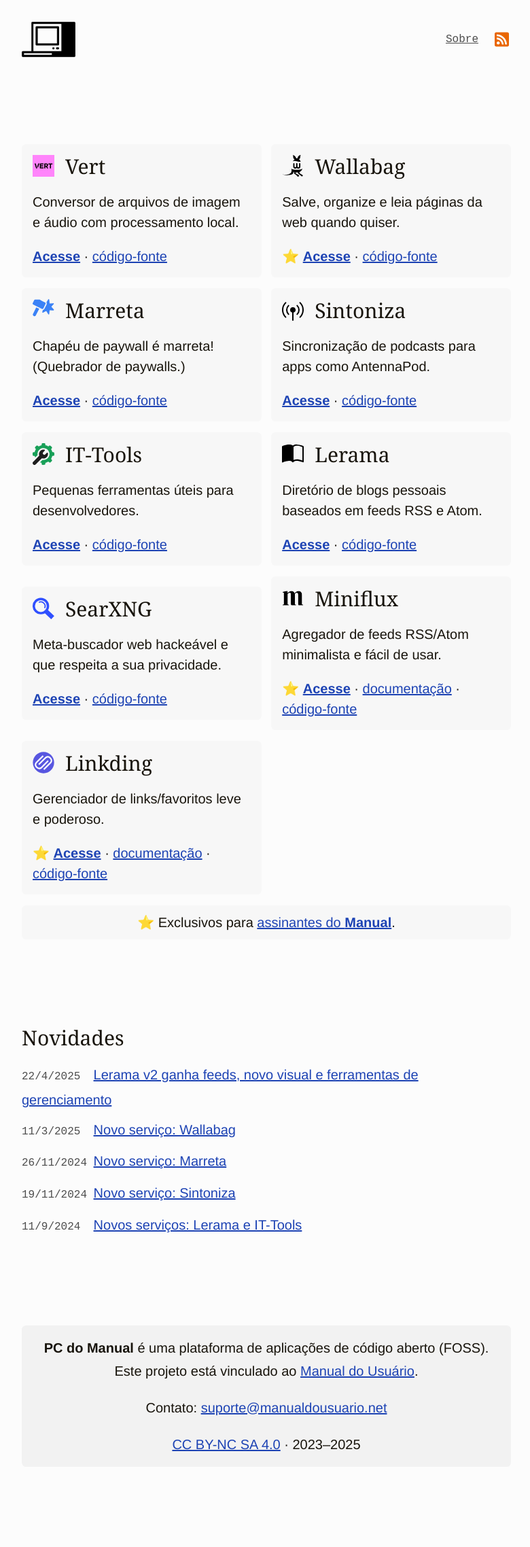
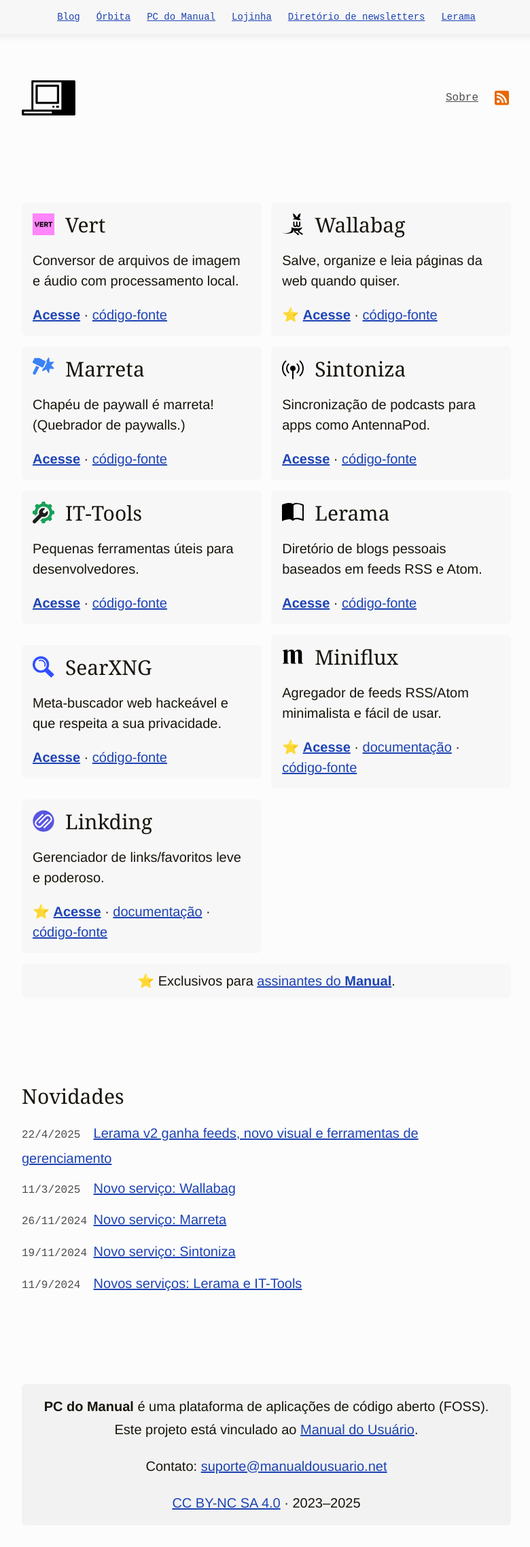
Before and after one commit to manualdousuario/pcdomanual-site, a Jekyll site: the page built from index.html, in a window 1280 px wide. Shown: the whole page at 68% size, without its empty margins (248-1028 px from the left). Built offline with Jekyll 4.4.1, drawn with Linux system fonts in a browser that asks for light colours; before the commit the page ends 2190 px from its top, so only the background shows below that.

Commit message:
Adiciona barra global no topo das páginas

```diff
--- a/_includes/header.html
+++ b/_includes/header.html
@@ -15,6 +15,14 @@
 </head>
 
 <body{% if page.id %} class="single"{% endif %}>
+  <div class="top-bar">
+    <a href="https://manualdousuario.net/">Blog</a>
+    <a href="https://manualdousuario.net/orbita/">Órbita</a>
+    <a href="https://pcdomanual.com/">PC do Manual</a>
+    <a href="https://manualdousuario.net/loja/">Lojinha</a>
+    <a href="https://manualdousuario.net/newsletters-brasileiras/">Diretório de newsletters</a>
+    <a href="https://lerama.pcdomanual.com">Lerama</a>
+  </div>
 
   <header>
     <div class="logo">
--- a/assets/style.css
+++ b/assets/style.css
@@ -5,7 +5,7 @@
 	--cor-background-alt: hsl(0, 0%, 95%);
 	--cor-link-externo: hsl(0, 0%, 97%);
 	--cor-link-ori: hsl(225, 72%, 41%);
- 	--cor-link-vis: hsl(276, 100%, 25%);
+	--cor-link-vis: hsl(276, 100%, 25%);
 	--cor-link-est: hsl(240, 63%, 27%);
 
 	--cor-link-meta: hsl(0, 0%, 30%);
@@ -160,6 +160,49 @@
 
 main {
 	margin: 0 auto var(--pos-grande-salto);
+}
+
+.top-bar {
+	background: hsl(0, 0%, 97%);
+	box-shadow: 0 4px 10px hsl(0, 0%, 92%);
+	font-size: 14px;
+	font-family: ui-monospace, monospace;
+	white-space: nowrap;
+	overflow-x: auto;
+	overflow-y: hidden;
+	display: flex;
+	align-items: center;
+	justify-content: center;
+	column-gap: 1.5rem;
+	margin-bottom: 2lh;
+	padding-inline: 1rem;
+	height: 50px;
+	scrollbar-width: none; /* Firefox */
+}
+
+.top-bar a {
+	flex-shrink: 0;
+}
+.top-bar a:active {
+	font-weight: bold;
+}
+.top-bar a:visited {
+	color: var(--cor-link-ori);
+}
+
+[data-theme="dark"] .top-bar {
+	background-color: hsl(0, 0%, 18%);
+	box-shadow: none;
+}
+
+.top-bar::-webkit-scrollbar {
+	display: none; /* Chrome/Safari */
+}
+
+@media (max-width: 728px) {
+	.top-bar {
+		justify-content: start;
+	}
 }
 
 header {
```
Also changed, not shown: Gemfile.lock, 14 other files.
